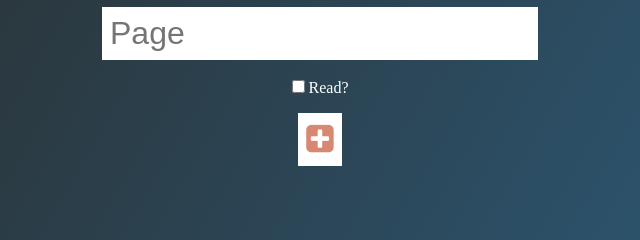
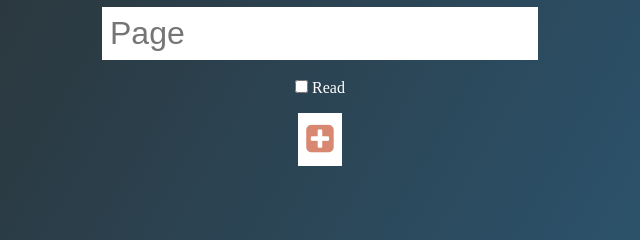
Before and after one commit to prernapriyali/Library-js, a plain HTML site: page index.html in a window 1280 px wide. Shown: the part 149-389 px from the top of the page, 320-960 px from the left. Drawn offline with Linux system fonts and the light colour scheme.

```diff
--- a/index.html
+++ b/index.html
@@ -18,7 +18,7 @@
         <input type="number" id="pageInput" class="input" placeholder="Page" />
         <label>
             <input type="checkbox" id="readCheckbox" />
-            Read?
+            Read
         </label>
         <button class="book-button" type="submit">
             <i class="fa fa-plus-square"></i>
```
